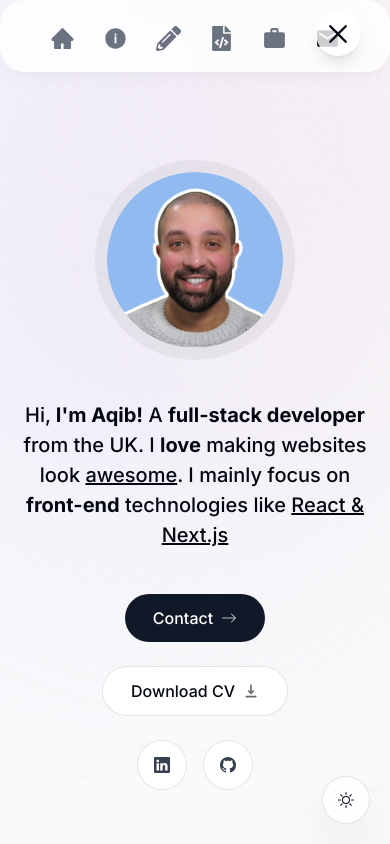
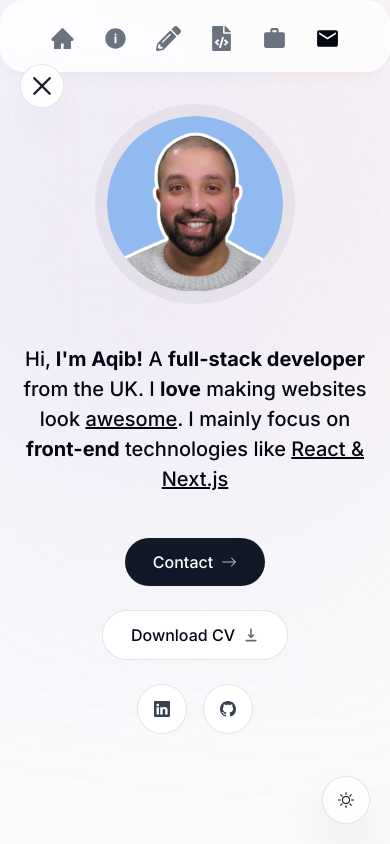
Before and after one commit to aqibshabir/portfolio, a Next.js app: page / in a window 390 px wide. Shown: the top 844 px of the page. Built offline with nearby package versions, Linux system fonts and the light colour scheme; no server answers.

Commit message:
chopped together a more user friendly mobile experience

```diff
--- a/components/header.tsx
+++ b/components/header.tsx
@@ -19,16 +19,21 @@ export default function Header() {
 
   return (
     <header className="z-[999] relative">
-      <motion.div
-        className="sm:hidden z-[1000] flex justify-center items-center fixed top-3 right-[0.5rem] h-[2.75rem] w-[2.75rem] border-white border-opacity-40 bg-white bg-opacity-80 shadow-lg rounded-full dark:bg-gray-950 dark:border-black/40 dark:bg-opacity-75 cursor-pointer"
-        initial={{ y: -100, x: "-50%", opacity: 0 }}
-        animate={{ y: 0, x: "-50%", opacity: 1 }}
+      <button
+        className="sm:hidden z-[1000] flex justify-center items-center fixed top-16 left-5 h-[2.75rem] w-[2.75rem] bg-white opacity-90 backdrop-blur-[0.5rem] border borderBlack border-opacity-40 shadow-2xl rounded-full hover:scale-[1.15] active:scale-105 transition-all dark:bg-gray-950 dark:border-white/20 cursor-pointer"
         onClick={() => onHandleClick()}
       >
         {bool ? <CiMenuKebab size={30} /> : <RxCross2 size={30} />}
-      </motion.div>
+      </button>
+      {!bool && (
+        <motion.div
+          className="fixed top-0 left-1/2 h-[4.5rem] w-full rounded-3xl border border-white border-opacity-40 bg-white bg-opacity-80 shadow-lg shadow-black/[0.03] backdrop-blur-[0.5rem] sm:top-6 sm:h-[3.25rem] sm:w-[36rem] sm:rounded-full dark:bg-gray-950 dark:border-black/40 dark:bg-opacity-75 cursor-pointer"
+          initial={{ y: -100, x: "-50%", opacity: 0 }}
+          animate={{ y: 0, x: "-50%", opacity: 1 }}
+        ></motion.div>
+      )}
       <motion.div
-        className="fixed top-0 left-1/2 h-[4.5rem] w-full rounded-3xl border border-white border-opacity-40 bg-white bg-opacity-80 shadow-lg shadow-black/[0.03] backdrop-blur-[0.5rem] sm:top-6 sm:h-[3.25rem] sm:w-[36rem] sm:rounded-full dark:bg-gray-950 dark:border-black/40 dark:bg-opacity-75 cursor-pointer"
+        className="hidden sm:block fixed top-0 left-1/2 h-[4.5rem] w-full rounded-3xl border border-white border-opacity-40 bg-white bg-opacity-80 shadow-lg shadow-black/[0.03] backdrop-blur-[0.5rem] sm:top-6 sm:h-[3.25rem] sm:w-[36rem] sm:rounded-full dark:bg-gray-950 dark:border-black/40 dark:bg-opacity-75 cursor-pointer"
         initial={{ y: -100, x: "-50%", opacity: 0 }}
         animate={{ y: 0, x: "-50%", opacity: 1 }}
       ></motion.div>
@@ -46,7 +51,7 @@ export default function Header() {
                 className={cn(
                   "flex w-full items-center justify-center px-3 py-3 hover:text-gray-950 transition dark:text-gray-500 dark:hover:text-gray-300",
                   {
-                    "text-gray-950 dark:text-gray-300":
+                    "text-gray-950 dark:text-gray-200":
                       activeSection === link.name,
                   }
                 )}
@@ -57,7 +62,16 @@ export default function Header() {
                 }}
               >
                 <span className="hidden sm:block">{link.name}</span>
-                <span className="block sm:hidden">{link.icon}</span>
+                {!bool && (
+                  <span
+                    className="block sm:hidden"
+                    initial={{ y: -100, x: "-50%", opacity: 0 }}
+                    animate={{ y: 0, x: "-50%", opacity: 1 }}
+                  >
+                    {link.icon}
+                  </span>
+                )}
+
                 {link.name === activeSection && (
                   <motion.span
                     className="sm:bg-gray-200 bg:none rounded-full absolute inset-0 -z-10  sm:dark:bg-gray-900"
--- a/components/intro.tsx
+++ b/components/intro.tsx
@@ -18,7 +18,7 @@ export default function Intro() {
     <section
       ref={ref}
       id="home"
-      className="mt-16 mb-28 max-w-[50rem] text-center sm:mb-0 scroll-mt-[100rem]"
+      className="mt-2 sm:mt-16 mb-28 max-w-[50rem] text-center sm:mb-0 scroll-mt-[100rem]"
     >
       <div className="flex items-center justify-center relative">
         <motion.div
```
